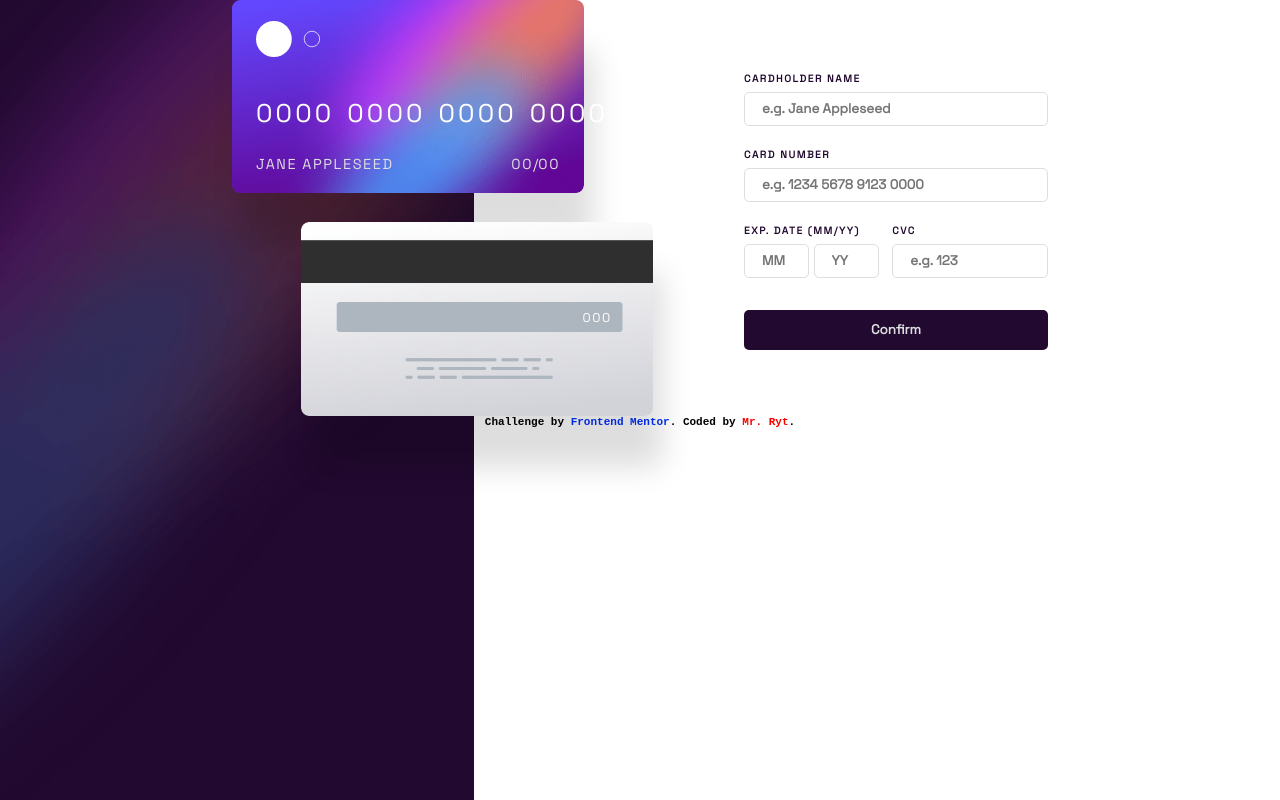
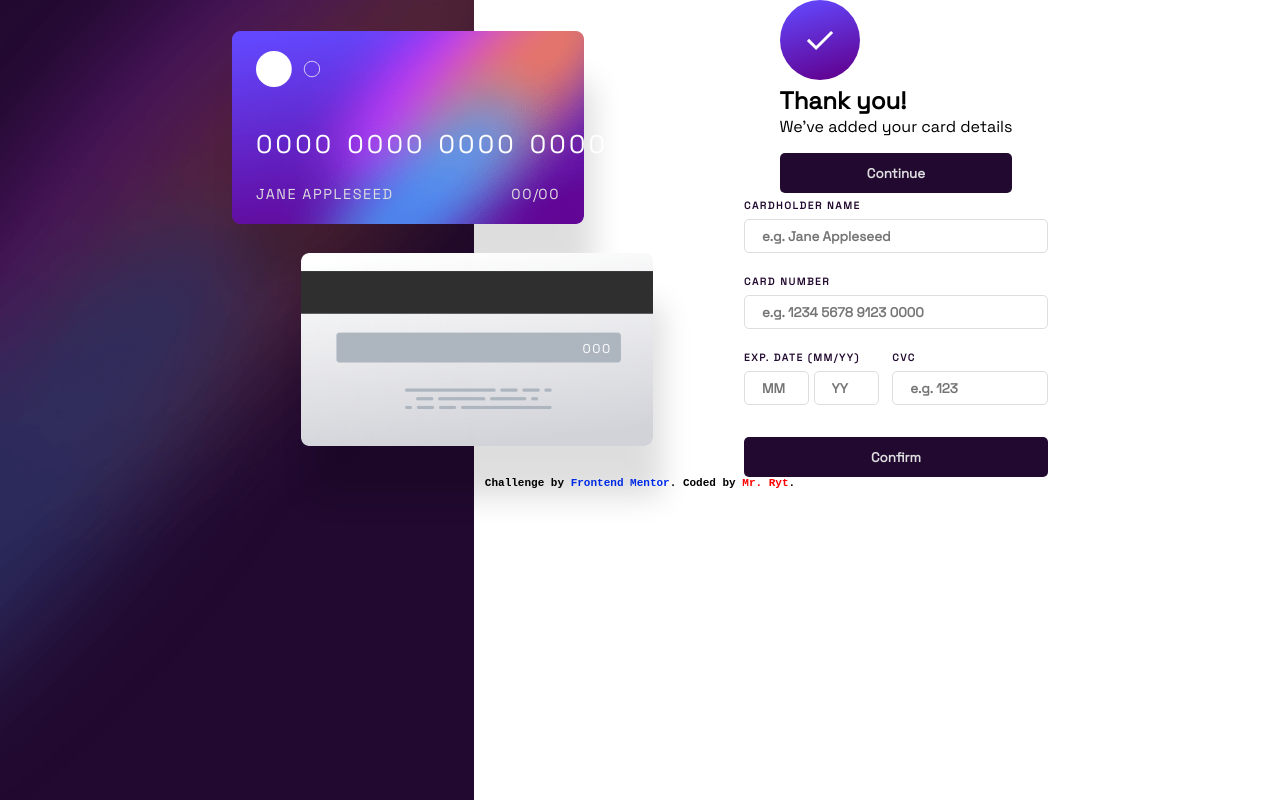
Before and after one commit to MrRyt247/card-details-form_fm, a plain HTML site: page index.html in a window 1280 px wide. Drawn offline with Linux system fonts and the light colour scheme.

Commit message:
Update index

```diff
--- a/index.html
+++ b/index.html
@@ -94,7 +94,7 @@
           </div>
           <input type="button" id="form_btn" value="Confirm" onclick="authenticate()">
         </form>
-        <div class="gratitude">
+        <div class="alert">
           <img src="images/icon-complete.svg">
           <h2>Thank you!</h2>
           <p>We've added your card details</p>
@@ -102,9 +102,6 @@
         </div>
       </div>
     </div>
-    <!-- Completed state start -->
-
-
     <div class="attribution">
       <p>
         Challenge by <a href="https://www.frontendmentor.io?ref=challenge" target="_blank">Frontend Mentor</a>.
```
